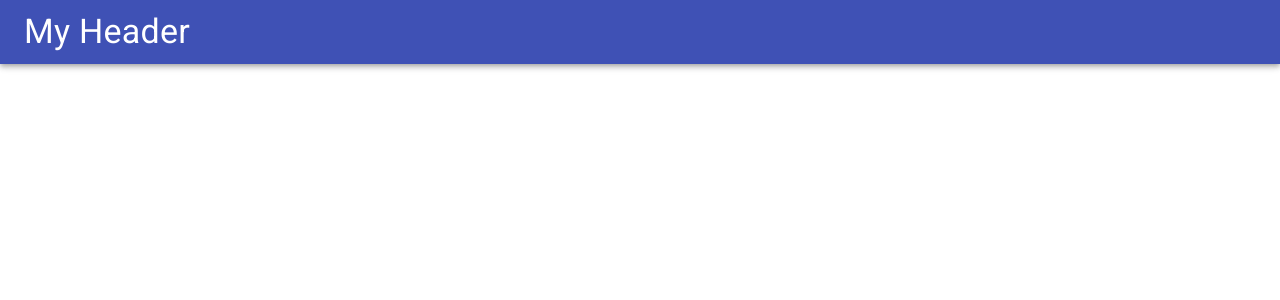
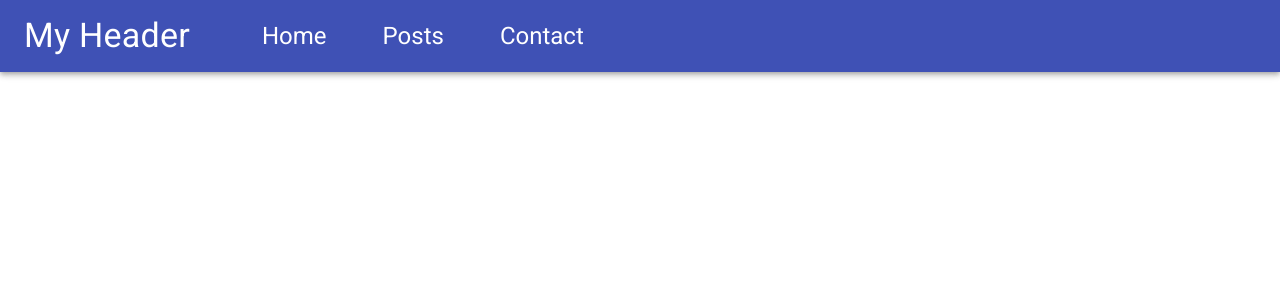
Before and after one commit to GFore/Material-UI-Tutorial-1, a React (Create React App) app: page / in a window 1280 px wide. Shown: the top 300 px of the page. Built offline with nearby package versions, Linux system fonts and the light colour scheme.

Commit message:
adds Navbar component

```diff
--- a/src/App.js
+++ b/src/App.js
@@ -3,6 +3,8 @@ import AppBar from '@material-ui/core/AppBar';
 import ToolBar from '@material-ui/core/ToolBar';
 import Typography from '@material-ui/core/Typography';
 import './App.css';
+
+import Navbar from './Navbar';
 
 function App() {
   return (
@@ -12,6 +14,7 @@ function App() {
           <Typography variant="h4" component="h1" color="inherit">
             My Header
           </Typography>
+          <Navbar />
         </ToolBar>
       </AppBar>
     </div>
--- /dev/null
+++ b/src/Navbar.js
@@ -0,0 +1,16 @@
+import React from 'react';
+import { List, ListItem, ListItemText, Typography } from '@material-ui/core/';
+
+function Navbar(props) {
+  return (
+    <List component="nav">
+      <ListItem component="div">
+          <ListItemText inset><Typography color="inherit" variant="h5">Home</Typography></ListItemText>
+          <ListItemText inset><Typography color="inherit" variant="h5">Posts</Typography></ListItemText>
+          <ListItemText inset><Typography color="inherit" variant="h5">Contact</Typography></ListItemText>
+      </ListItem>
+    </List>
+  );
+}
+
+export default Navbar;
```
